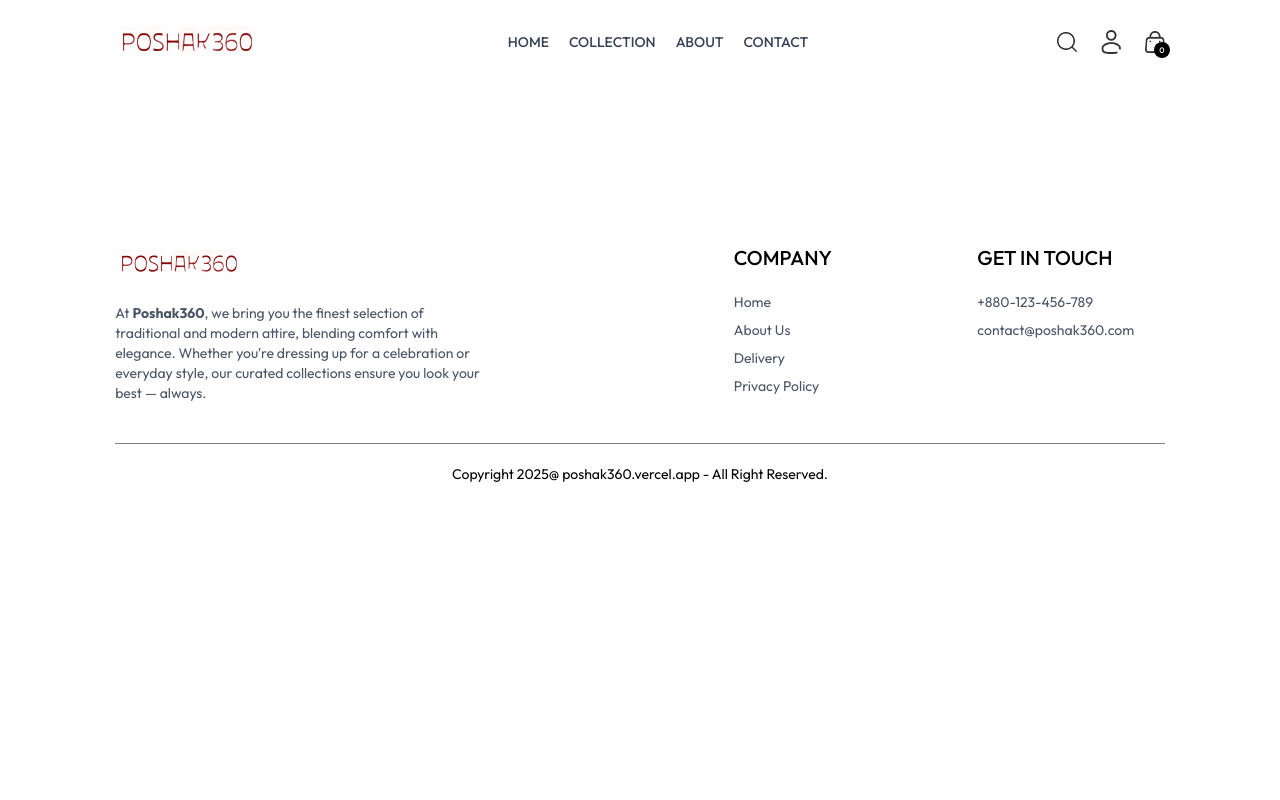
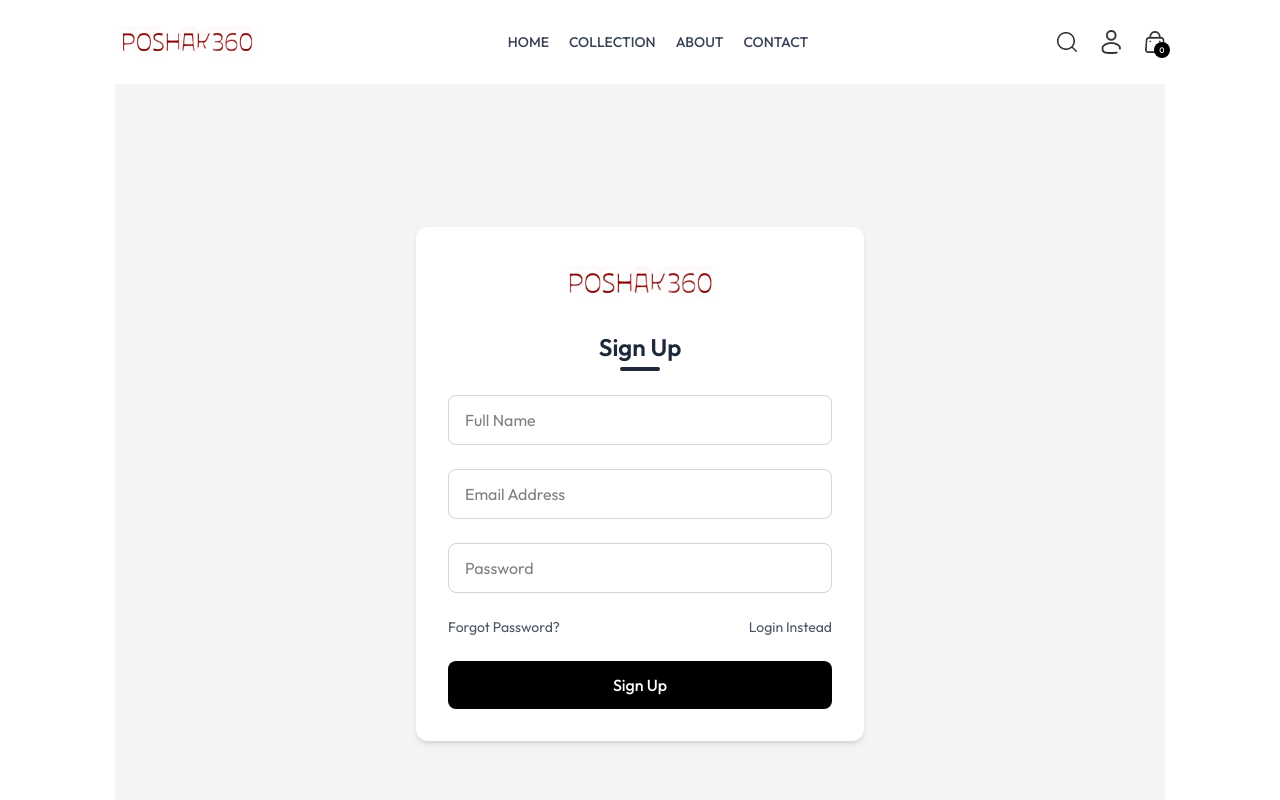
Before and after one commit to sumu9897/poshak360, a React (Vite) app in the folder client/: page /login in a window 1280 px wide. Shown: the top 800 px of the page. Built offline with nearby package versions, Linux system fonts and the light colour scheme.

Commit message:
add UI for login and signup pages

```diff
--- a/client/src/components/Navbar.jsx
+++ b/client/src/components/Navbar.jsx
@@ -4,13 +4,14 @@ import { Link, NavLink } from "react-router-dom";
 import { ShopContext } from "../context/ShopContext";
 
 const Navbar = () => {
+  const [visible, setVisible] = useState(false);
 
-    const [visible, setVisible] = useState(false)
-
-    const {setShowSearch, getCartCount}= useContext(ShopContext)
+  const { setShowSearch, getCartCount } = useContext(ShopContext);
   return (
     <div className="flex items-center justify-between py-5 font-medium">
-      <Link to={'/'}><img src={assets.logo} alt="company logo" className="w-36" /></Link>
+      <Link to={"/"}>
+        <img src={assets.logo} alt="company logo" className="w-36" />
+      </Link>
 
       <ul className="hidden sm:flex gap-5 text-sm text-gray-700">
         <NavLink to={"/"} className="flex flex-col items-center gap-1">
@@ -38,14 +39,21 @@ const Navbar = () => {
       </ul>
 
       <div className="flex  items-center gap-6">
-        <img onClick={()=> setShowSearch(true)} src={assets.search_icon} alt="" className="w-5 cursor-pointer" />
+        <img
+          onClick={() => setShowSearch(true)}
+          src={assets.search_icon}
+          alt=""
+          className="w-5 cursor-pointer"
+        />
 
         <div className="group relative">
+          <Link to='/login'>
             <img
               className="w-5 cursor-pointer"
               src={assets.profile_icon}
               alt=""
             />
+          </Link>
           <div className="group-hover:block hidden absolute dropdown-menu right-0 pt-4">
             <div className="flex flex-col gap-2 w-36 py-3 px-5 bg-slate-100 text-gray-500 rounded">
               <p className="cursor-pointer hover:text-black">My Profile</p>
@@ -60,20 +68,56 @@ const Navbar = () => {
             {getCartCount()}
           </p>
         </Link>
-        <img onClick={()=> setVisible(true)} src={assets.menu_icon} className="w-5 cursor-pointer sm:hidden" alt="" />
-
+        <img
+          onClick={() => setVisible(true)}
+          src={assets.menu_icon}
+          className="w-5 cursor-pointer sm:hidden"
+          alt=""
+        />
       </div>
       {/* Sidebar menu for small screens */}
 
-      <div className={`absolute top-0 right-0 bottom-0 overflow-hidden bg-white transition-all ${visible ? 'w-full': 'w-0'}`}>
+      <div
+        className={`absolute top-0 right-0 bottom-0 overflow-hidden bg-white transition-all ${
+          visible ? "w-full" : "w-0"
+        }`}
+      >
         <div className="flex flex-col text-gray-600">
-            <div onClick={()=> setVisible(false)} className="flex items-center gap-4 p-3 cursor-pointer">
-                <img src={assets.dropdown_icon} alt=""  className="h-4 rotate-180"/><p>Back</p>
+          <div
+            onClick={() => setVisible(false)}
+            className="flex items-center gap-4 p-3 cursor-pointer"
+          >
+            <img src={assets.dropdown_icon} alt="" className="h-4 rotate-180" />
+            <p>Back</p>
           </div>
-            <NavLink onClick={()=> setVisible(false)} className="py-2 pl-6 border-y" to='/'>HOME</NavLink>
-            <NavLink onClick={()=> setVisible(false)} className="py-2 pl-6 border-b" to='/collection'>COLLECTION</NavLink>
-            <NavLink onClick={()=> setVisible(false)} className="py-2 pl-6 border-b" to='/about'>ABOUT</NavLink>
-            <NavLink onClick={()=> setVisible(false)} className="py-2 pl-6 border-b" to='/contact'>CONTACT</NavLink>
+          <NavLink
+            onClick={() => setVisible(false)}
+            className="py-2 pl-6 border-y"
+            to="/"
+          >
+            HOME
+          </NavLink>
+          <NavLink
+            onClick={() => setVisible(false)}
+            className="py-2 pl-6 border-b"
+            to="/collection"
+          >
+            COLLECTION
+          </NavLink>
+          <NavLink
+            onClick={() => setVisible(false)}
+            className="py-2 pl-6 border-b"
+            to="/about"
+          >
+            ABOUT
+          </NavLink>
+          <NavLink
+            onClick={() => setVisible(false)}
+            className="py-2 pl-6 border-b"
+            to="/contact"
+          >
+            CONTACT
+          </NavLink>
         </div>
       </div>
     </div>
--- a/client/src/pages/Login.jsx
+++ b/client/src/pages/Login.jsx
@@ -1,11 +1,83 @@
-import React from 'react'
+import React, { useState } from 'react';
+import { assets } from '../assets/assets';
 
 const Login = () => {
+  const [currentState, setCurrentState] = useState('Sign Up');
+
+  const onSubmitHandler = async (event) => {
+    event.preventDefault();
+
+  };
+
   return (
-    <div>
+    <div className="min-h-screen flex items-center justify-center bg-gray-100 px-4">
+      <form
+        onSubmit={onSubmitHandler}
+        className="w-full max-w-md bg-white shadow-md rounded-xl p-8 space-y-6"
+      >
+        <div className="flex justify-center">
+          <img src={assets.logo} alt="Logo" className="h-12" />
+        </div>
 
+        <div className="text-center">
+          <h2 className="text-2xl font-semibold text-gray-800 mb-1">
+            {currentState}
+          </h2>
+          <div className="w-10 h-1 bg-gray-800 mx-auto rounded-full" />
+        </div>
+
+        {currentState === 'Sign Up' && (
+          <input
+            type="text"
+            placeholder="Full Name"
+            required
+            className="w-full px-4 py-3 border border-gray-300 rounded-lg focus:outline-none focus:ring-2 focus:ring-gray-800"
+          />
+        )}
+
+        <input
+          type="email"
+          placeholder="Email Address"
+          required
+          className="w-full px-4 py-3 border border-gray-300 rounded-lg focus:outline-none focus:ring-2 focus:ring-gray-800"
+        />
+        <input
+          type="password"
+          placeholder="Password"
+          required
+          className="w-full px-4 py-3 border border-gray-300 rounded-lg focus:outline-none focus:ring-2 focus:ring-gray-800"
+        />
+
+        <div className="flex items-center justify-between text-sm text-gray-600">
+          <span className="hover:underline cursor-pointer">
+            Forgot Password?
+          </span>
+          {currentState === 'Login' ? (
+            <span
+              className="hover:underline cursor-pointer"
+              onClick={() => setCurrentState('Sign Up')}
+            >
+              Create an Account
+            </span>
+          ) : (
+            <span
+              className="hover:underline cursor-pointer"
+              onClick={() => setCurrentState('Login')}
+            >
+              Login Instead
+            </span>
+          )}
+        </div>
+
+        <button
+          type="submit"
+          className="w-full bg-black text-white py-3 rounded-lg font-medium hover:bg-gray-900 transition duration-300"
+        >
+          {currentState === 'Login' ? 'Sign In' : 'Sign Up'}
+        </button>
+      </form>
     </div>
-  )
-}
+  );
+};
 
-export default Login
+export default Login;
```
Lines whose indentation alone changed are shown as unchanged.
